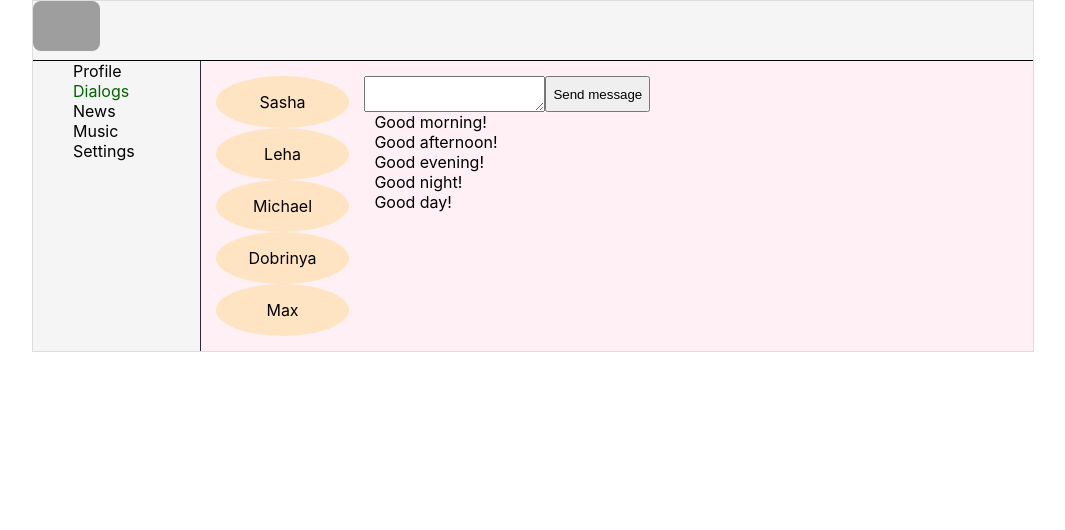
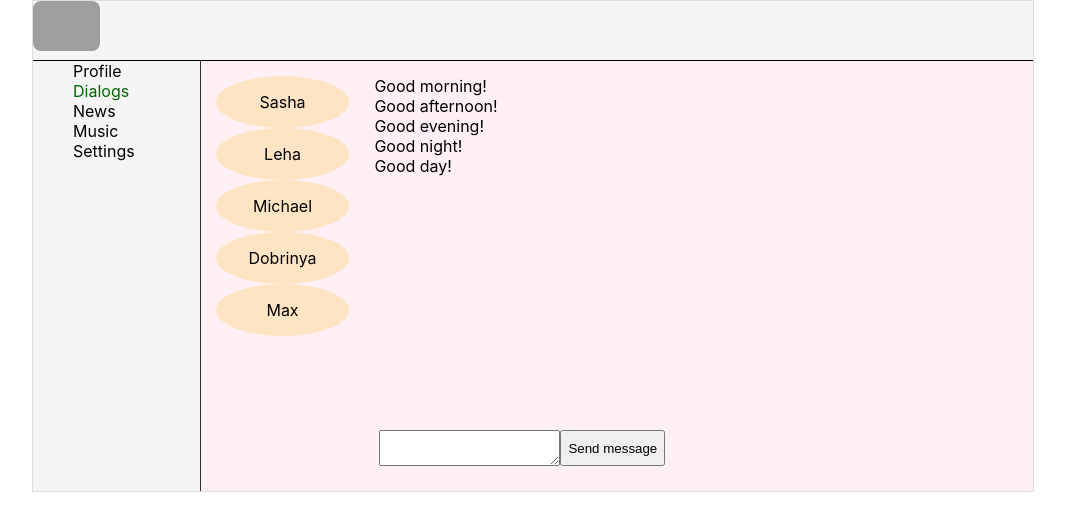
Before and after one commit to Arhontes/samurai-way-javascript, a React (Create React App) app: page /dialogs in a window 1280 px wide. Shown: the top 530 px of the page, without its empty margins (107-1172 px from the left). Built offline with nearby package versions, Linux system fonts and the light colour scheme; grey boxes are pictures that could not be loaded.

Commit message:
Modified css in Dialogs.module.css. added new flex attribute

```diff
--- a/src/components/Dialogs/Dialogs.jsx
+++ b/src/components/Dialogs/Dialogs.jsx
@@ -2,27 +2,29 @@ import s from './Dialogs.module.css'
 import Message from "./Message/Message";
 import DialogItem from "./DialogItem/DialogItem";
 import React from "react";
+
 let newMessageElement = React.createRef()
 
-function sendMessage() {
+let sendMessage = () => {
 
     let textMessage = newMessageElement.current.value
     alert(textMessage)
 }
 const Dialogs = (props) => {
 
-    let dialogsElement = props.data.dialogsPage.dialogs.map(d=> <DialogItem name={d.name} id={d.id} />);
-    let messagesElement = props.data.dialogsPage.messages.map(message=><Message message={message.message} />);
-    return(
+    let dialogsElement = props.data.dialogsPage.dialogs.map(d => <DialogItem name={d.name} id={d.id}/>);
+    let messagesElement = props.data.dialogsPage.messages.map(message => <Message message={message.message}/>);
+    return (
         <div className={s.dialogs}>
 
-            <div >
+            <div>
                 {dialogsElement}
             </div>
             <div className={s.messages}>
-                <div>
-
-
+                <div className={s.listOfMessage}>
+                    {messagesElement}
+                </div>
+                <div className={s.inputArea}>
                     <div className={s.buttons}>
                         <textarea ref={newMessageElement}></textarea>
                         <button onClick={sendMessage}>
@@ -31,7 +33,6 @@ const Dialogs = (props) => {
                     </div>
 
                 </div>
-                {messagesElement}
             </div>
         </div>
     )
--- a/src/components/Dialogs/Dialogs.module.css
+++ b/src/components/Dialogs/Dialogs.module.css
@@ -5,12 +5,22 @@
     padding: 15px;
 }
 
+.inputArea{
+    margin-bottom: 10px;
+    flex: 0;
+    padding-left: 15px;
+}
+.messages{
+    display: flex;
+    flex-direction: column;
+    min-height: 50vh;
+    padding-left: 15px;
+    text-align:left;
+}
+.listOfMessage{
+    flex: 1;
+}
 .buttons{
-    display: flex ;
+    display: flex;
     flex-direction: row;
 }
-.messages{
-    padding-left: 15px;
-   text-align:left;
-
-}
```
